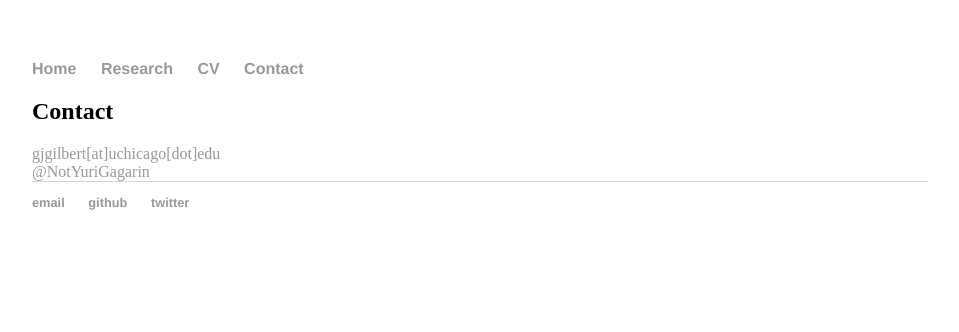
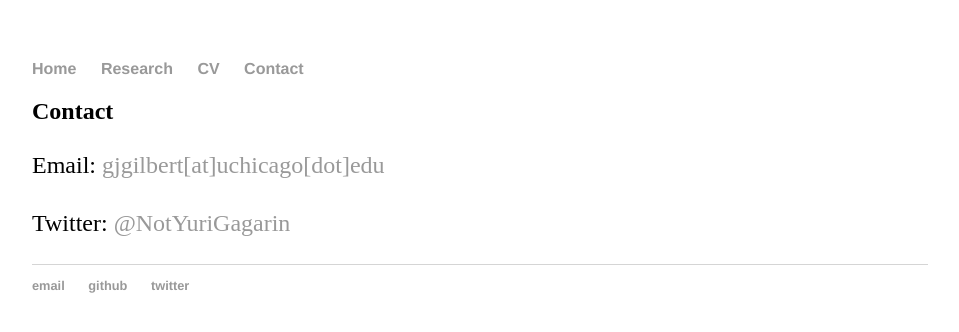
Before and after one commit to gjgilbert/gjgilbert.github.io, a Jekyll site: the page built from contact/index.html, in a window 1280 px wide. Shown: the top 332 px of the page, without its empty margins (160-1119 px from the left). Built offline with Jekyll 4.4.1, drawn with Linux system fonts in a browser that asks for light colours.

Commit message:
Update index.html

```diff
--- a/contact/index.html
+++ b/contact/index.html
@@ -4,6 +4,6 @@ title: Greg Gilbert - Contact
 ---
 <div class="blurb">
   <h2>Contact</h2>
-  <a Email: href="mailto:gjgilbert[at]uchicago[dot]edu">gjgilbert[at]uchicago[dot]edu</a>
-  <br><a Twitter: href="https://twitter.com/notyurigagarin">@NotYuriGagarin</a>
+  <p><font color="black">Email: <a href="mailto:gjgilbert[at]uchicago[dot]edu">gjgilbert[at]uchicago[dot]edu</a></font></p>
+  <p><font color="black">Twitter: <a href="https://twitter.com/notyurigagarin">@NotYuriGagarin</a></font></p>
 </div><!-- /.blurb -->
```
